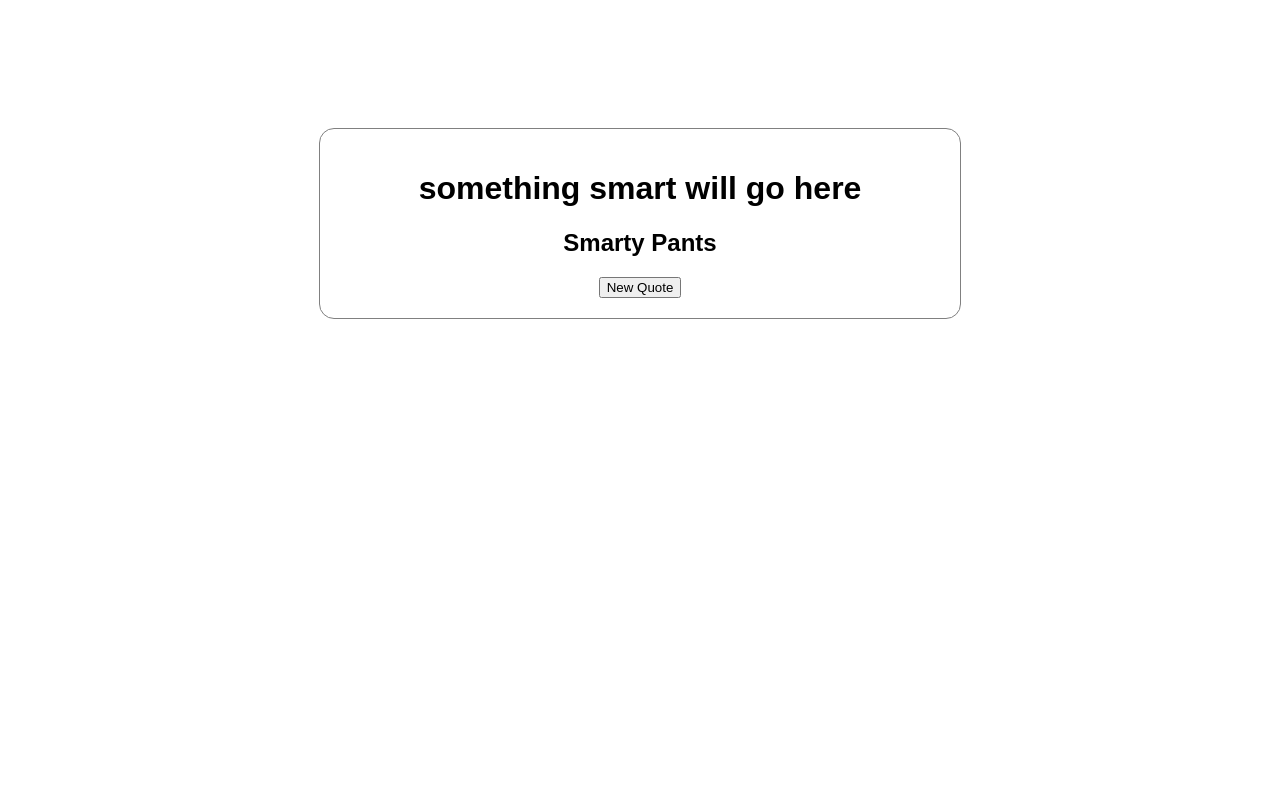
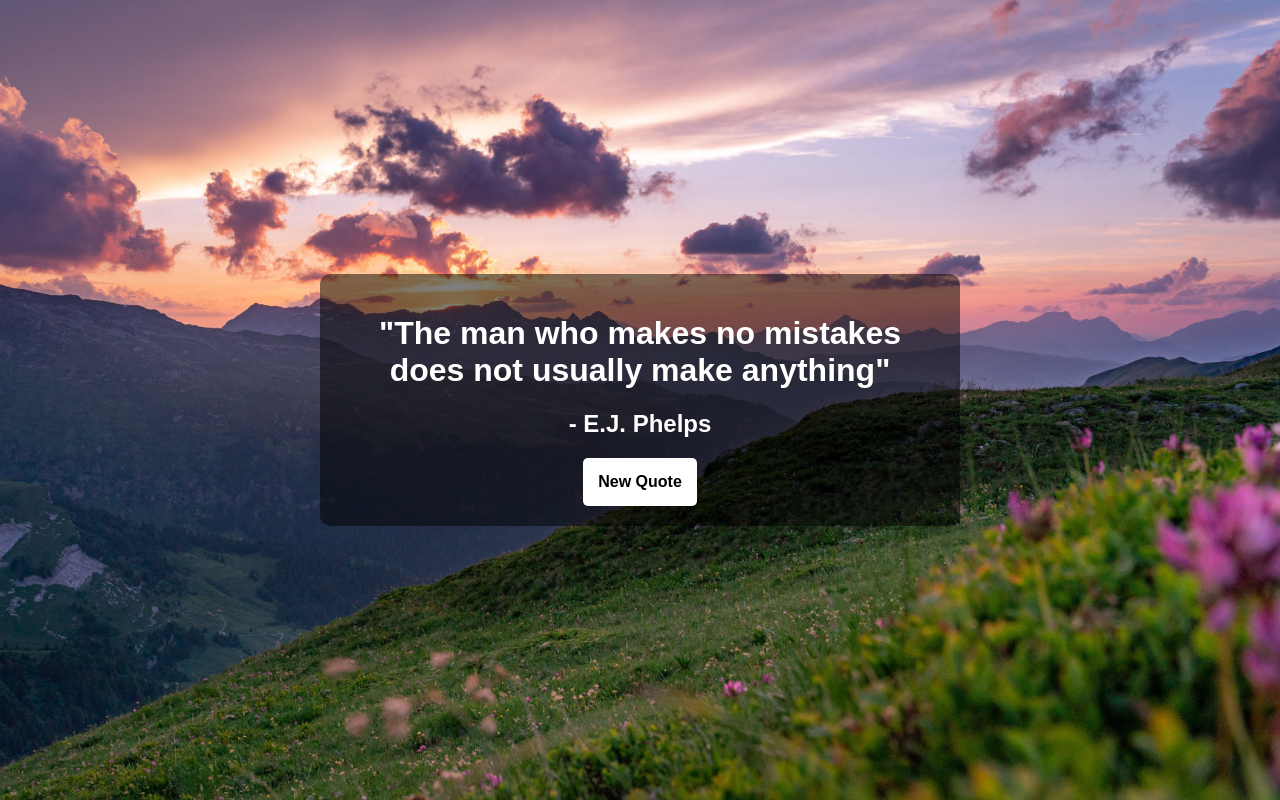
Before and after one commit to tmonks/random-quote-machine, a React (Create React App) app: page / in a window 1280 px wide. Built offline with nearby package versions, Linux system fonts and the light colour scheme.

Commit message:
added styling and full-screen background image

```diff
--- a/src/App.css
+++ b/src/App.css
@@ -1,14 +1,11 @@
-body {
+.app-container {
   margin: 0;
-  font-family: Arial, Helvetica, sans-serif;
-  padding-top: 10%;
+  height: 100vh;
+  background-position: center;
+  background-repeat: no-repeat;
+  background-size: cover;
+  background-image: url("./images/hugues-de-buyer-mimeure-lQPEChtLjUo-unsplash.jpg");
+  display: flex;
+  flex-direction: column;
+  justify-content: center;
 }
-
-.quote-box {
-  text-align: center;
-  border: 1px solid grey;
-  margin: 0 auto;
-  width: 600px;
-  padding: 20px;
-  border-radius: 15px;
-}
--- a/src/App.js
+++ b/src/App.js
@@ -7,9 +7,11 @@ class App extends React.Component {
     super();
 
     this.state = {
-      quote: "something smart will go here",
-      author: "Smarty Pants"
+      quote: "The man who makes no mistakes does not usually make anything",
+      author: "E.J. Phelps"
     };
+
+    this.handleClick = this.handleClick.bind(this);
   }
 
   handleClick() {
@@ -17,12 +19,17 @@ class App extends React.Component {
   }
 
   render() {
+    let backgroundStyle = {
+      // backgroundImage: "url('./images/hugues-de-buyer-mimeure-lQPEChtLjUo-unsplash.jpg')"
+    };
     return (
-      <QuoteBox
-        quote={this.state.quote}
-        author={this.state.author}
-        handleClick={this.handleClick}
-      />
+      <div className="app-container" style={backgroundStyle}>
+        <QuoteBox
+          quote={this.state.quote}
+          author={this.state.author}
+          handleClick={this.handleClick}
+        />
+      </div>
     );
   }
 }
--- /dev/null
+++ b/src/QuoteBox.css
@@ -0,0 +1,20 @@
+.quote-box {
+  text-align: center;
+  margin: 0 auto;
+  width: 600px;
+  padding: 20px;
+  background: black;
+  background: rgba(0, 0, 0, 0.5);
+  border-radius: 10px;
+}
+
+button {
+  background-color: white;
+  color: black;
+  border: none;
+  padding: 15px;
+  text-align: center;
+  font-weight: bold;
+  font-size: 16px;
+  border-radius: 5px;
+}
--- a/src/QuoteBox.js
+++ b/src/QuoteBox.js
@@ -1,10 +1,11 @@
 import React from "react";
+import "./QuoteBox.css";
 
 function QuoteBox(props) {
   return (
     <div className="quote-box">
-      <h1>{props.quote}</h1>
-      <h2>{props.author}</h2>
+      <h1>&quot;{props.quote}&quot;</h1>
+      <h2>- {props.author}</h2>
       <button onClick={props.handleClick}>New Quote</button>
     </div>
   );
--- /dev/null
+++ b/src/index.css
@@ -0,0 +1,10 @@
+html,
+body {
+  height: 100%;
+  margin: 0%;
+}
+
+body {
+  font-family: Arial, Helvetica, sans-serif;
+  color: white;
+}
--- a/src/index.js
+++ b/src/index.js
@@ -2,6 +2,7 @@ import React from "react";
 import ReactDOM from "react-dom";
 import App from "./App";
 import * as serviceWorker from "./serviceWorker";
+import "./index.css";
 
 ReactDOM.render(<App />, document.getElementById("root"));
 
```
Also changed, not shown: src/images/hugues-de-buyer-mimeure-lQPEChtLjUo-unsplash.jpg (added).
